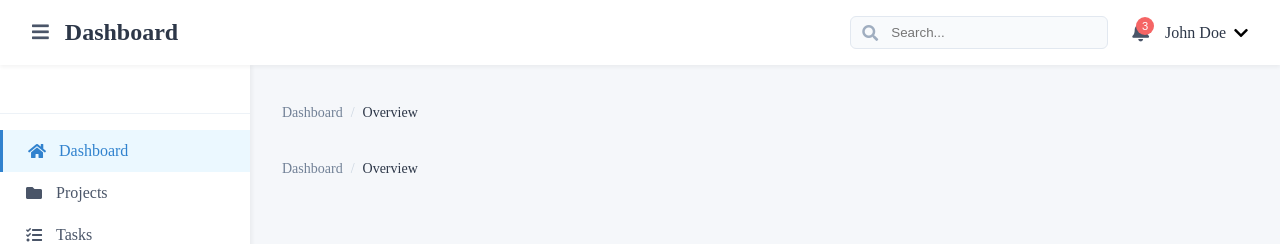
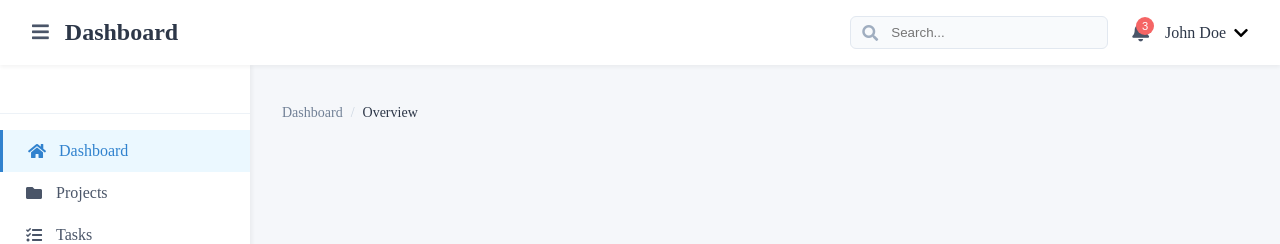
Before and after one commit to sasanedicbn/Mini-app, a Vue app in the folder Mini-app/: page /dashboard in a window 1280 px wide. Shown: the top 244 px of the page. Built offline with nearby package versions, Linux system fonts and the light colour scheme.

Commit message:
Create changes in router.js

```diff
--- a/Mini-app/src/components/Dashboard/Dashboard.vue
+++ b/Mini-app/src/components/Dashboard/Dashboard.vue
@@ -11,8 +11,8 @@
           <DashboardRecentActivity />
           <DashboardQuickActions />
           <DashboardDataTable /> -->
-          <DashboardBreadcrumbs />
-        <router-view></router-view>
+          <!-- <DashboardBreadcrumbs /> -->
+        <router-view to="/dashboard/projects"></router-view>
         </div>
       </main>
     </div>
--- a/Mini-app/src/router/router.js
+++ b/Mini-app/src/router/router.js
@@ -12,8 +12,10 @@ const routes = [
   {
     path: "/dashboard",
     component: Dashboard,
-    children: [{ path: "/projects", component: DashboardDataTable }],
-    children: [{ path: "/tasks", component: DashboardRecentActivity }],
+    children: [
+      { path: "projects", component: DashboardDataTable },
+      { path: "tasks", component: DashboardRecentActivity },
+    ],
   },
 ];
 
```
